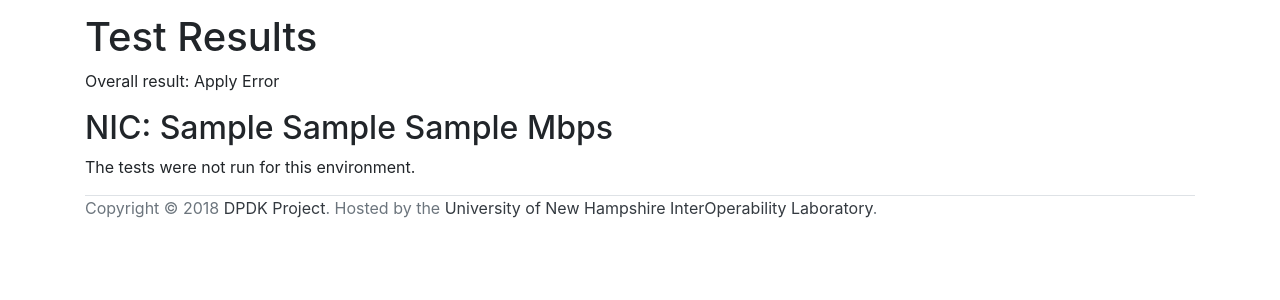
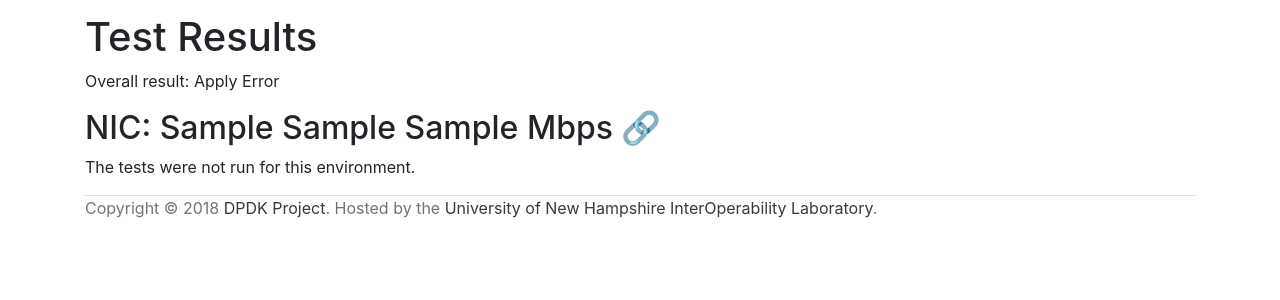
Before and after one commit to zhoumin2/dpdk-ci-site, a Django app: template cisite/dashboard/templates/detail.html in a window 1280 px wide. Shown: the part 245-545 px from the top of the page. Run offline with Django 3.2, Linux system fonts and the light colour scheme; tables that the repository leaves empty hold one stand-in row (values such as "Sample post"); the template is opened without the code that fills it: values that come from a table or form of the project are taken from there, most other values are stand-ins (such as "Sample title", 1, 10 or a date in 2020); parts of the project's set-up code (start-up, migrations or seed data) failed here and were passed over; some libraries are stand-ins or nearby versions.

Commit message:
DPDKLAB-321: Add per-header links targets to environments
Make it easy to link to a specific result in the dashboard by adding
link targets which can be used to copy the URL of the specific header on
the page.

```diff
--- a/cisite/dashboard/templates/detail.html
+++ b/cisite/dashboard/templates/detail.html
@@ -17,7 +17,9 @@
   <h1>Test Results</h1>
   <p>Overall result: <span class="{{ status_classes }}">{{ patchset.status }}</span></p>
   {% for env_url, r in runs.items %}
-    <h2>NIC: {{ r.environment.nic_make }} {{ r.environment.nic_model }} {{ r.environment.nic_speed }} Mbps</h2>
+    <h2 id="env-{{ r.environment.id }}">NIC: {{ r.environment.nic_make }} {{ r.environment.nic_model }} {{ r.environment.nic_speed }} Mbps
+      <a href="#env-{{ r.environment.id }}" class="text-dark">&#x1f517;</a>
+    </h2>
     {% if 'url' not in r %}
     <p>The tests were not run for this environment.</p>
     {% else %}
```
